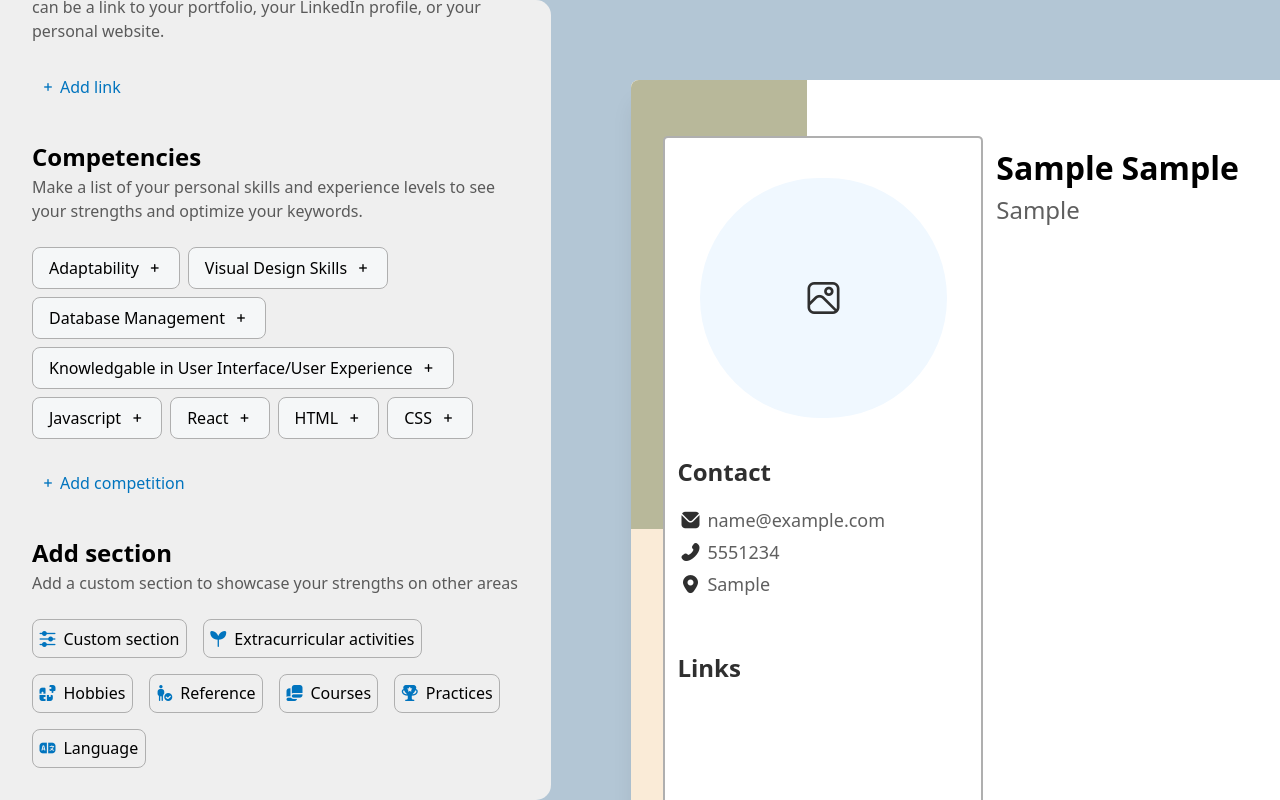
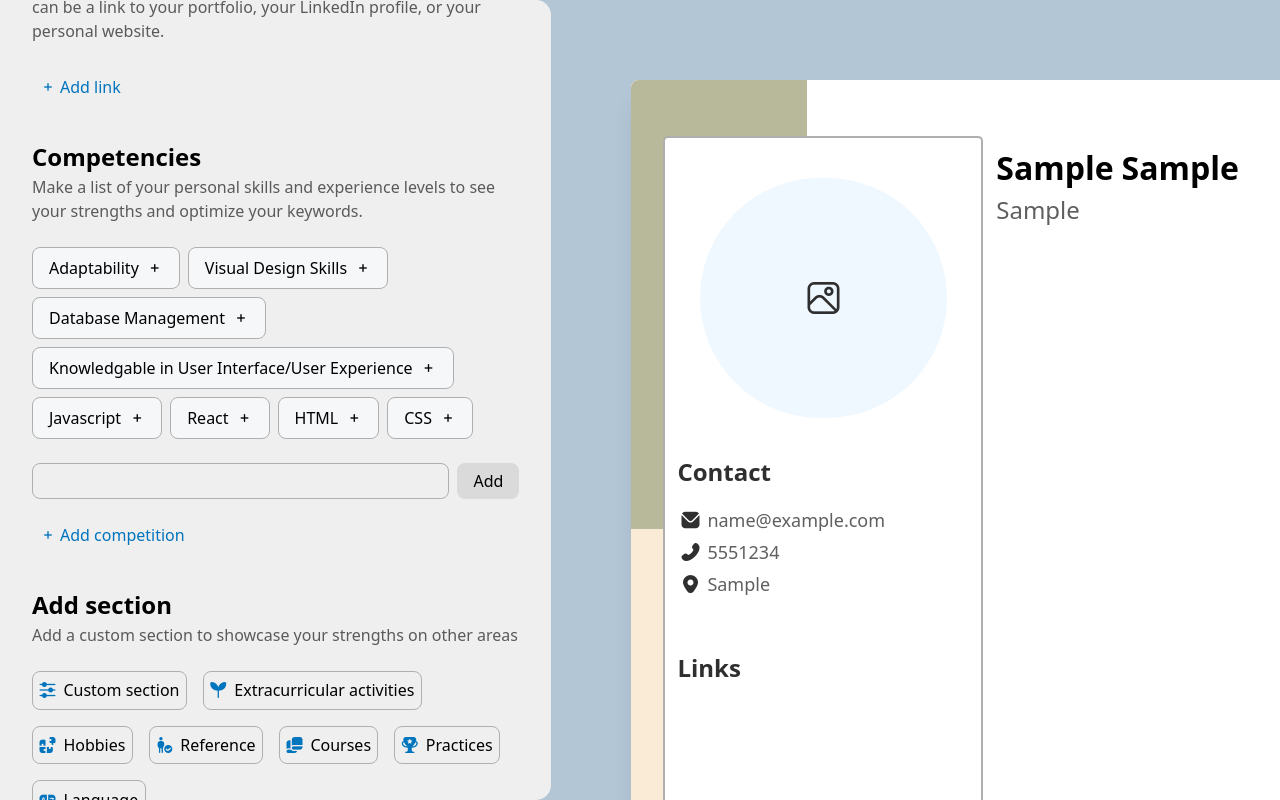
Before and after one commit to Charlesss-0/CV-App, a React (Vite) app: page / in a window 1280 px wide. Both pictures are taken after typing "Sample", "Sample", "Sample", "name@example.com", "5551234", "Sample" into the empty fields and a click on the button "Add competition". Built offline with nearby package versions, Linux system fonts and the light colour scheme.

Commit message:
Add input field to add new skill

```diff
--- a/src/App.jsx
+++ b/src/App.jsx
@@ -114,16 +114,15 @@ export default function App() {
 
   const mapLinks = (links) => {
     return links.map((link, i) => (
-      <div key={i}>
       <a
+        key={i}
         href={link.url}
         target="_blank"
         rel="noreferrer"
-          className="underline text-[#0766AD]"
+        className="underline text-[#435585]"
       >
         {link.label}
       </a>
-      </div>
     ))
   }
 
--- a/src/components/resume/mainContent.jsx
+++ b/src/components/resume/mainContent.jsx
@@ -1,4 +1,5 @@
 /* eslint-disable react/prop-types */
+
 export function Main({
   firstName,
   lastName,
--- a/src/components/resume/sideContent.jsx
+++ b/src/components/resume/sideContent.jsx
@@ -95,7 +95,7 @@ export function SideContent({ email, phone, cityCountry, skills, label }) {
       <div>{skills}</div>
 
       {label ? <Title text={'Links'} /> : ''}
-      <div className="px-[0.8rem]">{label}</div>
+      <div className="px-[0.8rem] flex flex-col">{label}</div>
     </div>
   )
 }
--- a/src/components/userData/section.jsx
+++ b/src/components/userData/section.jsx
@@ -27,7 +27,7 @@ export function AddSection({ title, description, btnText, event, list }) {
           gap-1
           text-[#0174be]
           cursor-pointer
-          hover:bg-[#afafaf55]
+          hover:bg-[#9BBEC833]
           p-[0.5rem]
           rounded-lg
           transition-all ease-in-out delay-100
--- a/src/components/userData/sideForm.jsx
+++ b/src/components/userData/sideForm.jsx
@@ -138,8 +138,6 @@ export function Form({
 
       <SkillsList />
 
-      <AddSection btnText={'Add competition'} />
-
       <div>
         <AddSection
           title={'Add section'}
--- a/src/components/userData/skills.jsx
+++ b/src/components/userData/skills.jsx
@@ -1,5 +1,8 @@
+import { useState } from 'react'
+import { AddSection } from './section'
+
 export function SkillsList() {
-  const skills = [
+  const [skills, setSkills] = useState([
     'Adaptability',
     'Visual Design Skills',
     'Database Management',
@@ -8,7 +11,13 @@ export function SkillsList() {
     'React',
     'HTML',
     'CSS'
-  ]
+  ])
+
+  const [isToggle, setIsToggle] = useState(false)
+
+  const handleToggle = () => {
+    setIsToggle(true)
+  }
 
   return (
     <>
@@ -42,6 +51,20 @@ export function SkillsList() {
           </li>
         ))}
       </ul>
+
+      {isToggle ? (
+        <label className="flex gap-[0.5rem] mb-[1rem]">
+          <input
+            type="text"
+            className="bg-[transparent] border-[#afafaf] border p-[0.3rem] rounded-lg grow"
+          />
+          <button className="bg-[#afafaf55] px-[1rem] rounded-lg">Add</button>
+        </label>
+      ) : (
+        ''
+      )}
+
+      <AddSection btnText={'Add competition'} event={handleToggle} />
     </>
   )
 }
```
Lines whose indentation alone changed are shown as unchanged.
